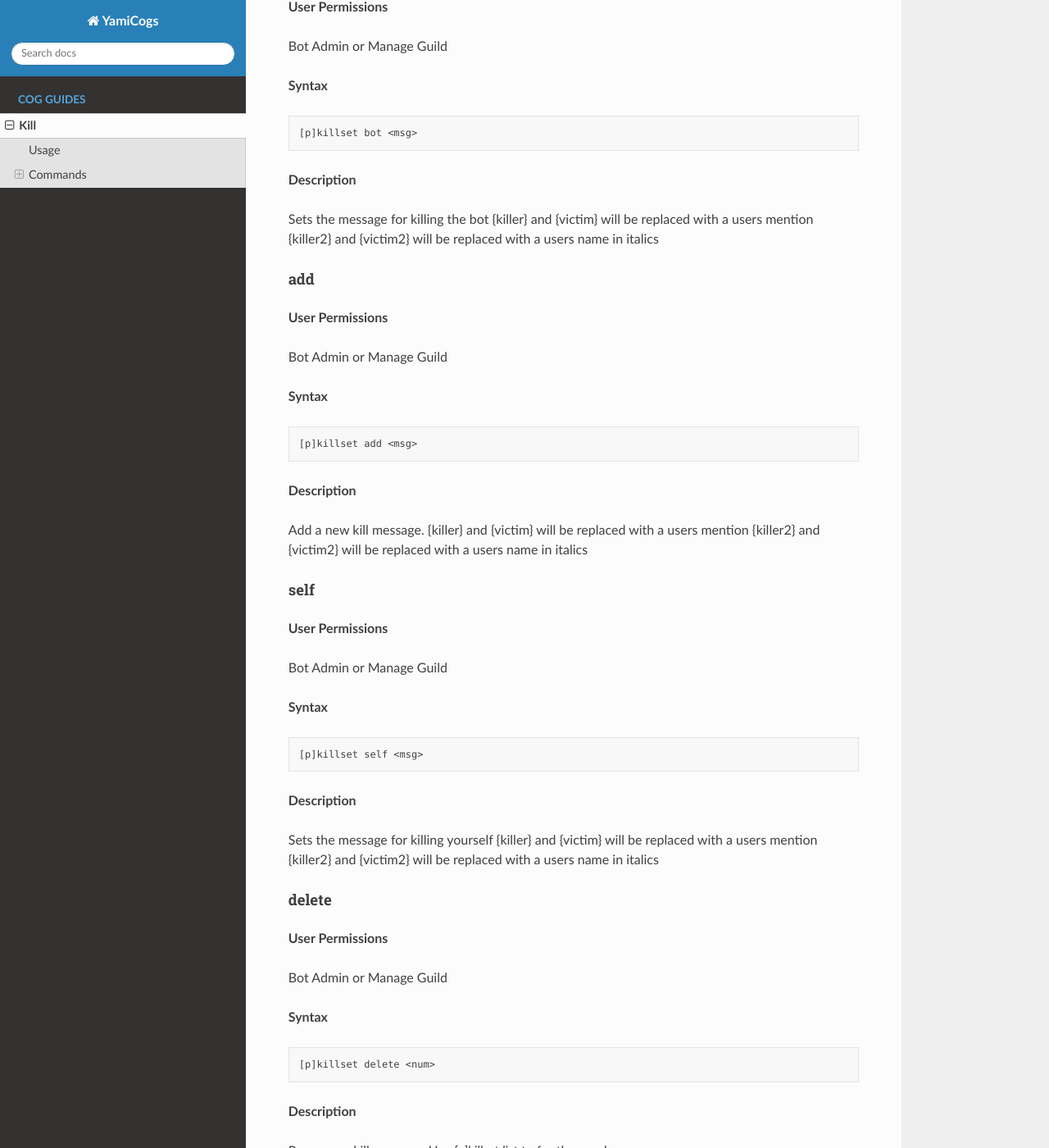
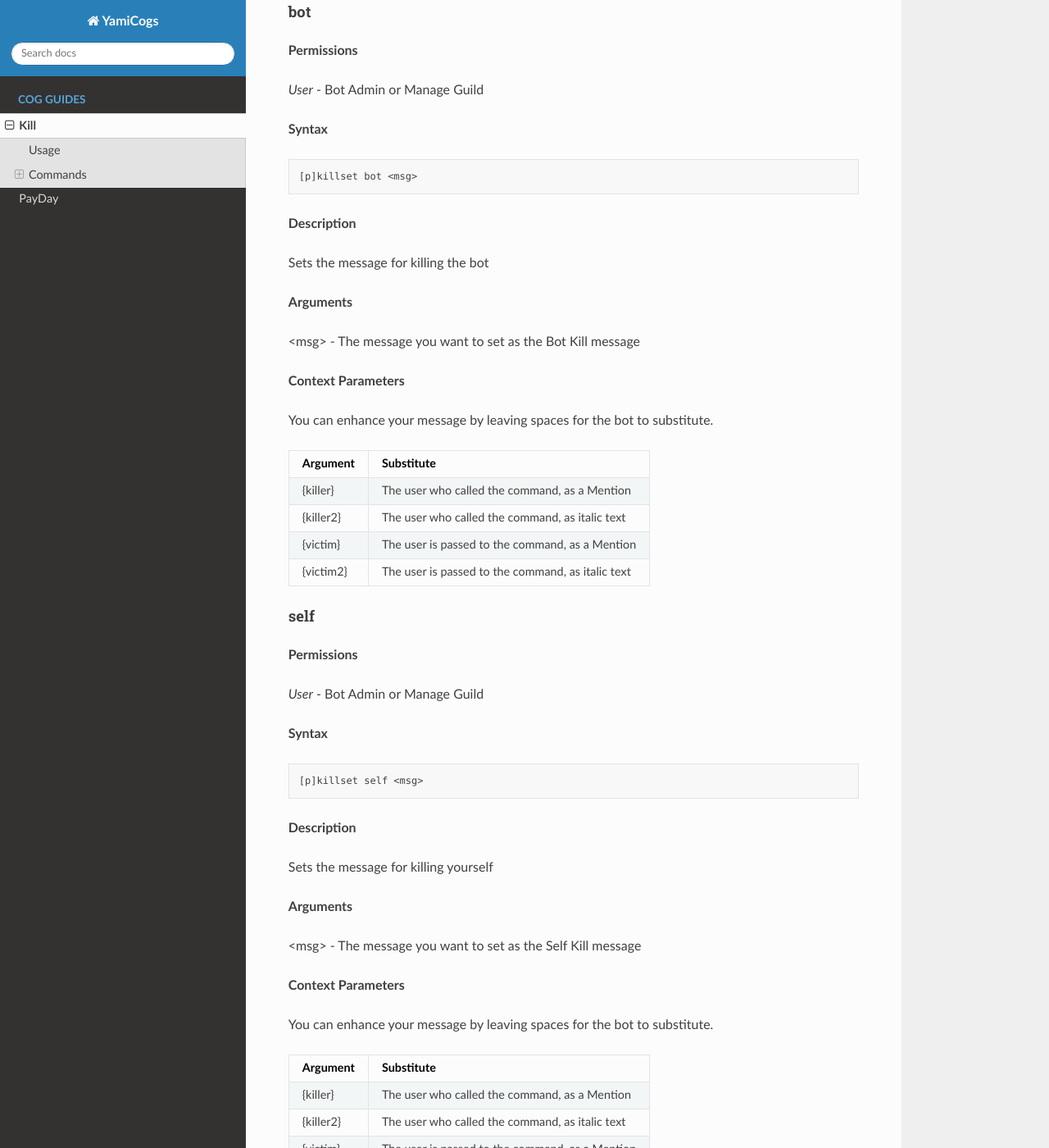
Before and after one commit to yamikaitou/YamiCogs, a Sphinx documentation site: the page built from docs/kill.rst, in a window 1280 px wide and 1400 px high, scrolled down 1608 px. Shown: the whole window at 82% size. Built offline with Sphinx 7.4.7 and the Read the Docs theme 2.0.0, drawn with Linux system fonts in a browser that asks for light colours; some of the changed text lies outside the part shown.

Commit message:
reorganize docs

```diff
--- a/docs/conf.py
+++ b/docs/conf.py
@@ -34,7 +34,6 @@ extensions = [
     "sphinx.ext.viewcode",
     "sphinx.ext.napoleon",
     "sphinx.ext.doctest",
-    "sphinxcontrib_trio",
 ]
 
 # Add any paths that contain templates here, relative to this directory.
--- a/docs/index.rst
+++ b/docs/index.rst
@@ -11,6 +11,7 @@ Welcome to YamiCogs's documentation!
    :caption: Cog Guides
 
    kill
+   payday
 
 
 
--- a/docs/kill.rst
+++ b/docs/kill.rst
@@ -12,6 +12,7 @@ find detailed docs about usage and commands.
 .. note:: To use this cog, load it by typing this::
 
         [p]load kill
+
 
 .. _kill-usage:
 
@@ -44,21 +45,20 @@ kill
 
 Kill a user in a random way
 
+**Arguments**
+
+<user> - You can either mention the member, provide its ID, its exact name with the tag or not, or its nickname enclosed in quotes if there are spaces.
+
 .. _kill-command-killset:
 
 ^^^^^^^
 killset
 ^^^^^^^
 
-**User Permissions**
+**Permissions**
 
+*User* -
 Bot Admin or Manage Guild
-
-**Syntax**
-
-.. code-block:: none
-
-    [p]killset
 
 **Description**
 
@@ -70,9 +70,13 @@ Configure the kill messages
 list
 """"
 
-**User Permissions**
+**Permissions**
 
+*User* -
 Bot Admin or Manage Guild
+
+*Bot* -
+Embed Links
 
 **Syntax**
 
@@ -90,8 +94,9 @@ List all the kill messages
 bot
 """
 
-**User Permissions**
+**Permissions**
 
+*User* -
 Bot Admin or Manage Guild
 
 **Syntax**
@@ -103,8 +108,67 @@ Bot Admin or Manage Guild
 **Description**
 
 Sets the message for killing the bot
-{killer} and {victim} will be replaced with a users mention
-{killer2} and {victim2} will be replaced with a users name in italics
+
+**Arguments**
+
+<msg> - The message you want to set as the Bot Kill message
+
+**Context Parameters**
+
+You can enhance your message by leaving spaces for the bot to substitute.
+
++-----------+----------------------------------------------------+
+| Argument  | Substitute                                         |
++===========+====================================================+
+| {killer}  | The user who called the command, as a Mention      |
++-----------+----------------------------------------------------+
+| {killer2} | The user who called the command, as italic text    |
++-----------+----------------------------------------------------+
+| {victim}  | The user is passed to the command, as a Mention    |
++-----------+----------------------------------------------------+
+| {victim2} | The user is passed to the command, as italic text  |
++-----------+----------------------------------------------------+
+
+.. _kill-command-killset-self:
+
+""""
+self
+""""
+
+**Permissions**
+
+*User* -
+Bot Admin or Manage Guild
+
+**Syntax**
+
+.. code-block:: none
+
+    [p]killset self <msg>
+
+**Description**
+
+Sets the message for killing yourself
+
+**Arguments**
+
+<msg> - The message you want to set as the Self Kill message
+
+**Context Parameters**
+
+You can enhance your message by leaving spaces for the bot to substitute.
+
++-----------+----------------------------------------------------+
+| Argument  | Substitute                                         |
++===========+====================================================+
+| {killer}  | The user who called the command, as a Mention      |
++-----------+----------------------------------------------------+
+| {killer2} | The user who called the command, as italic text    |
++-----------+----------------------------------------------------+
+| {victim}  | The user is passed to the command, as a Mention    |
++-----------+----------------------------------------------------+
+| {victim2} | The user is passed to the command, as italic text  |
++-----------+----------------------------------------------------+
 
 .. _kill-command-killset-add:
 
@@ -112,8 +176,9 @@ Sets the message for killing the bot
 add
 """
 
-**User Permissions**
+**Permissions**
 
+*User* -
 Bot Admin or Manage Guild
 
 **Syntax**
@@ -125,30 +190,26 @@ Bot Admin or Manage Guild
 **Description**
 
 Add a new kill message.
-{killer} and {victim} will be replaced with a users mention
-{killer2} and {victim2} will be replaced with a users name in italics
 
-.. _kill-command-killset-self:
+**Arguments**
 
-""""
-self
-""""
+<msg> - The message you want to add to the Kill Messages
 
-**User Permissions**
+**Context Parameters**
 
-Bot Admin or Manage Guild
+You can enhance your message by leaving spaces for the bot to substitute.
 
-**Syntax**
-
-.. code-block:: none
-
-    [p]killset self <msg>
-
-**Description**
-
-Sets the message for killing yourself
-{killer} and {victim} will be replaced with a users mention
-{killer2} and {victim2} will be replaced with a users name in italics
++-----------+----------------------------------------------------+
+| Argument  | Substitute                                         |
++===========+====================================================+
+| {killer}  | The user who called the command, as a Mention      |
++-----------+----------------------------------------------------+
+| {killer2} | The user who called the command, as italic text    |
++-----------+----------------------------------------------------+
+| {victim}  | The user is passed to the command, as a Mention    |
++-----------+----------------------------------------------------+
+| {victim2} | The user is passed to the command, as italic text  |
++-----------+----------------------------------------------------+
 
 .. _kill-command-killset-delete:
 
@@ -156,8 +217,9 @@ Sets the message for killing yourself
 delete
 """"""
 
-**User Permissions**
+**Permissions**
 
+*User* -
 Bot Admin or Manage Guild
 
 **Syntax**
```
Also changed, not shown: docs/payday.rst (+192 -167 lines), 2 other files.
